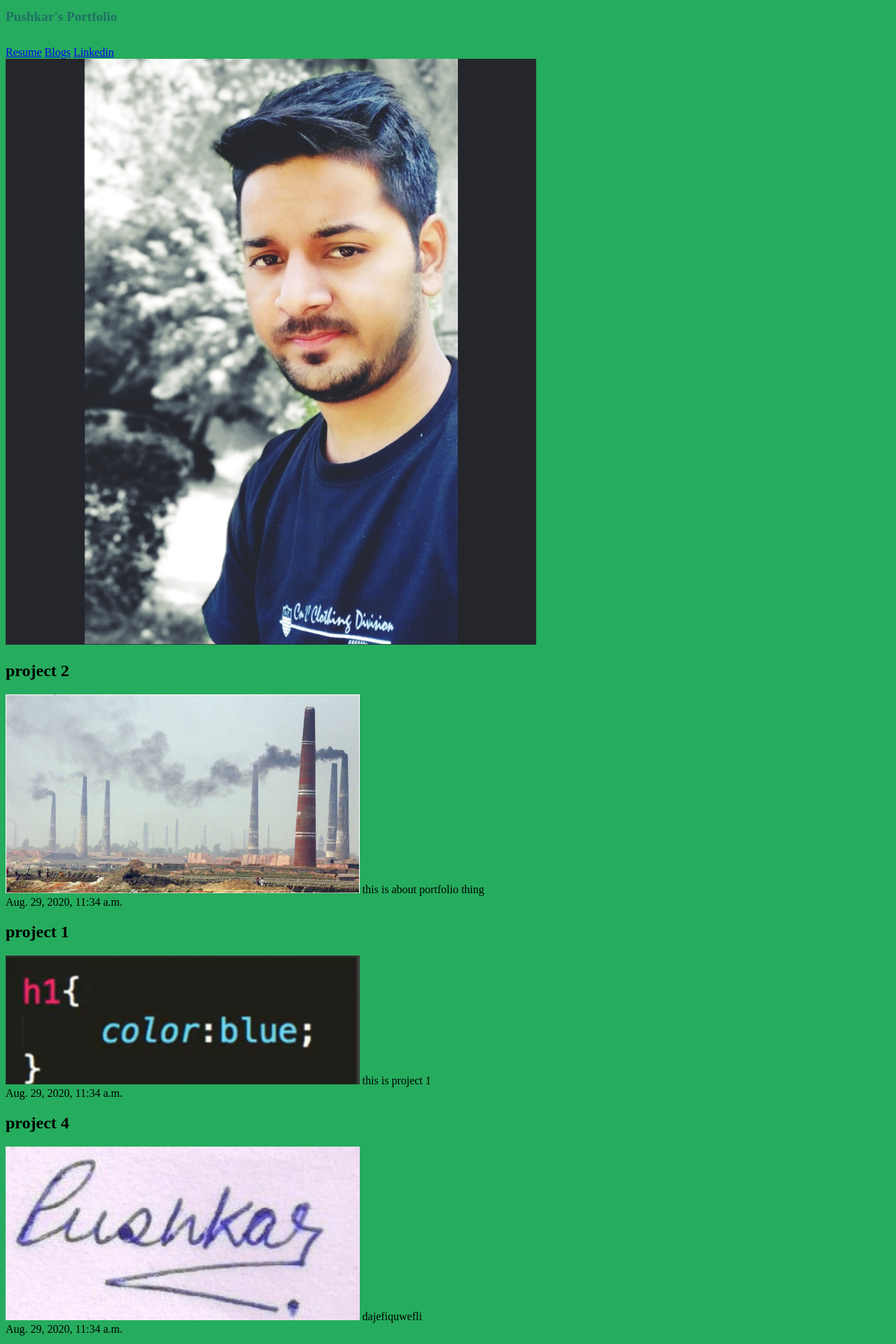
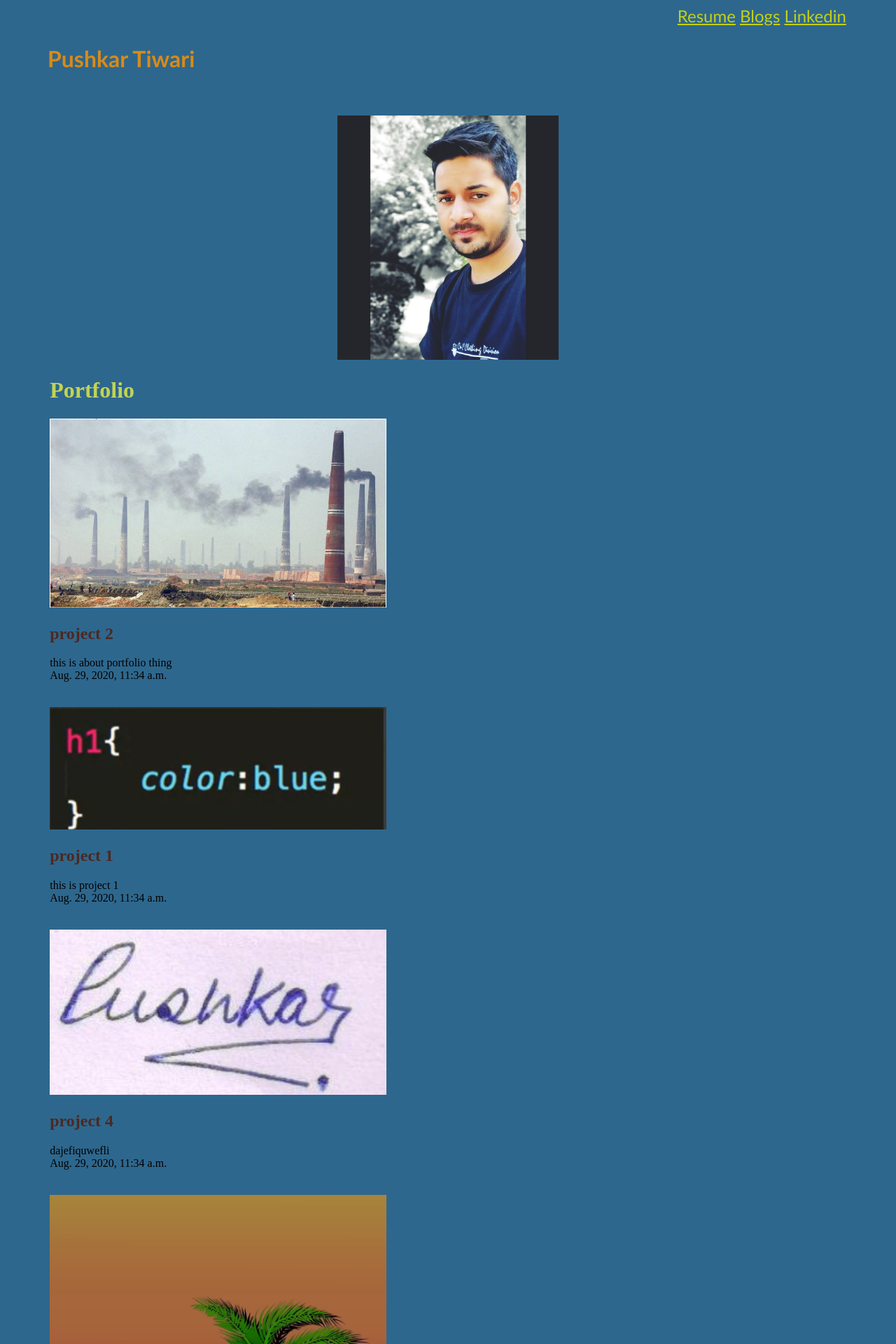
Before and after one commit to pushkar201851095/django3-personal-protfolio, a Django app: page / in a window 1280 px wide. Shown: the top 1920 px of the page at 70% size. Run offline with Django 3.2, Linux system fonts and the light colour scheme; data comes from the database, SQL or seed files in the repository; both versions use the stored data as it was after the commit.

Commit message:
modified csshome and home html

```diff
--- a/myportfolio/settings.py
+++ b/myportfolio/settings.py
@@ -120,8 +120,9 @@
 # https://docs.djangoproject.com/en/3.0/howto/static-files/
 
 STATIC_URL = '/static/'
+STATIC_ROOT = os.path.join(BASE_DIR, 'static')
+
 MEDIA_URL =  '/media/'
-
 MEDIA_ROOT = os.path.join(BASE_DIR, 'media')
 # STATICFILES_DIRS = [
 #     os.path.join(BASE_DIR,'templates')
--- a/portfolio/static/csshome/home.css
+++ b/portfolio/static/csshome/home.css
@@ -1,7 +1,47 @@
 body {
-    background-color: rgb(38, 172, 94);
+    background-color: rgb(46, 103, 141);
 }
-h1{
-    color: rgb(31, 112, 101);
-    font-size: larger;
+
+#navbar {
+    text-align: right;
+    font-size: x-large;
+    text-transform: capitalize;
+    margin-right: 5%;
+    /* text-decoration-color: #d4b31f; */
+    font-family: 'Gill Sans', 'Gill Sans MT', Calibri, 'Trebuchet MS', sans-serif;
+
 }
+a:link{
+    color: rgb(196, 209, 19);
+}
+a:visited{
+    color: rgb(11, 172, 158)
+}
+a:hover{
+    color: rgb(29, 202, 38);
+}
+a:active{
+    color: rgb(78, 120, 156);
+}
+#name {
+    text-align: left;
+    color: rgb(216, 139, 24);
+    font-size: xx-large;
+    margin-left: 5%;
+}
+div{
+    text-align: center;
+
+}
+#Portfolio {
+    text-align: left;
+    color: rgb(193, 212, 84);
+    font-size: xx-large;
+    margin-left: 5%;
+}
+#projects{
+    margin-left: 5%;
+}
+#projectname{
+    color: rgb(77, 40, 33);
+}
--- a/portfolio/templates/home.html
+++ b/portfolio/templates/home.html
@@ -9,24 +9,32 @@
     <link rel="stylesheet" type="text/css" href="{% static 'csshome/home.css' %}">
 </head>
 <body>
-<h1>Pushkar's Portfolio</h1>
-<br>
+<section id="navbar">
 <a href = "{% static 'portfolio/Resume.pdf'   %}">Resume</a>
 <a href = "{% url 'blog:all_blogs'%}">Blogs</a>
 <a href= "https://www.linkedin.com/in/pushkar-tiwari-201851095/">Linkedin</a>
+<h1 id="name" >Pushkar Tiwari</h1>
+</section>
 <br>
-    <img src= "{% static 'portfolio/push.JPG'%}" height="50%" width="60%">
+<br>
 
-
+<div>
+    <img src= "{% static 'portfolio/push.JPG'%}" height="30%" width="25%">
+</div>
+<h1 id="Portfolio">Portfolio</h1>
+<section id="projects">
 {% for p in projects %}
-<h2>{{p.title}}</h2>
-
+<b id="Pimage">
 <img src = "{{p.image.url}}"  height="30%" width="40%" >
+</b>
+<h2 id="projectname">{{p.title}}</h2>
 {{p.disription}}
 <br>
 {{p.date}}
-
+<br>
+<br>
 <br>
 {% endfor %}
+</section>
 </body>
 </html>
```
Also changed, not shown: blog/templates/detail.html (+18 -4 lines), db.sqlite3, 1 other file.
